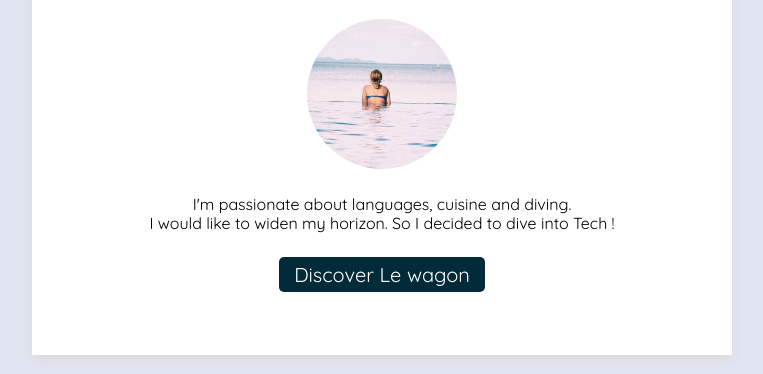
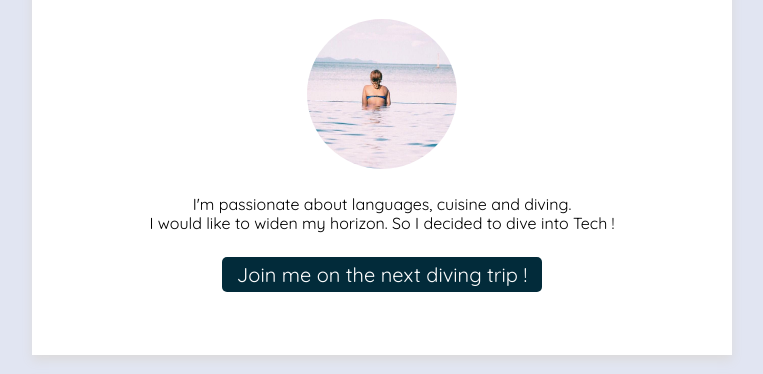
Before and after one commit to Mintradomundee/profile, a plain HTML site: page index.html in a window 1280 px wide. Shown: the part 144-518 px from the top of the page, without its empty margins (258-1021 px from the left). Drawn offline with Linux system fonts and the light colour scheme.

Commit message:
make my profile prettier

```diff
--- a/index.html
+++ b/index.html
@@ -20,7 +20,7 @@
       <img src="images/new_profile.jpg" alt = "My Profile Picture">
       <p> I'm passionate about languages,
       cuisine and diving.<br> I would like to widen my horizon. So I decided to dive into Tech ! </p>
-      <a href="https://www.lewagon.com/" target="_blank" class = "btn-blue"> Discover Le wagon </a>
+      <a href="https://www.bangkokfreedivers.com/trips" target="_blank" class = "btn-blue"> Join me on the next diving trip ! </a>
     </div>
 
     <div class = "card-2">
```
